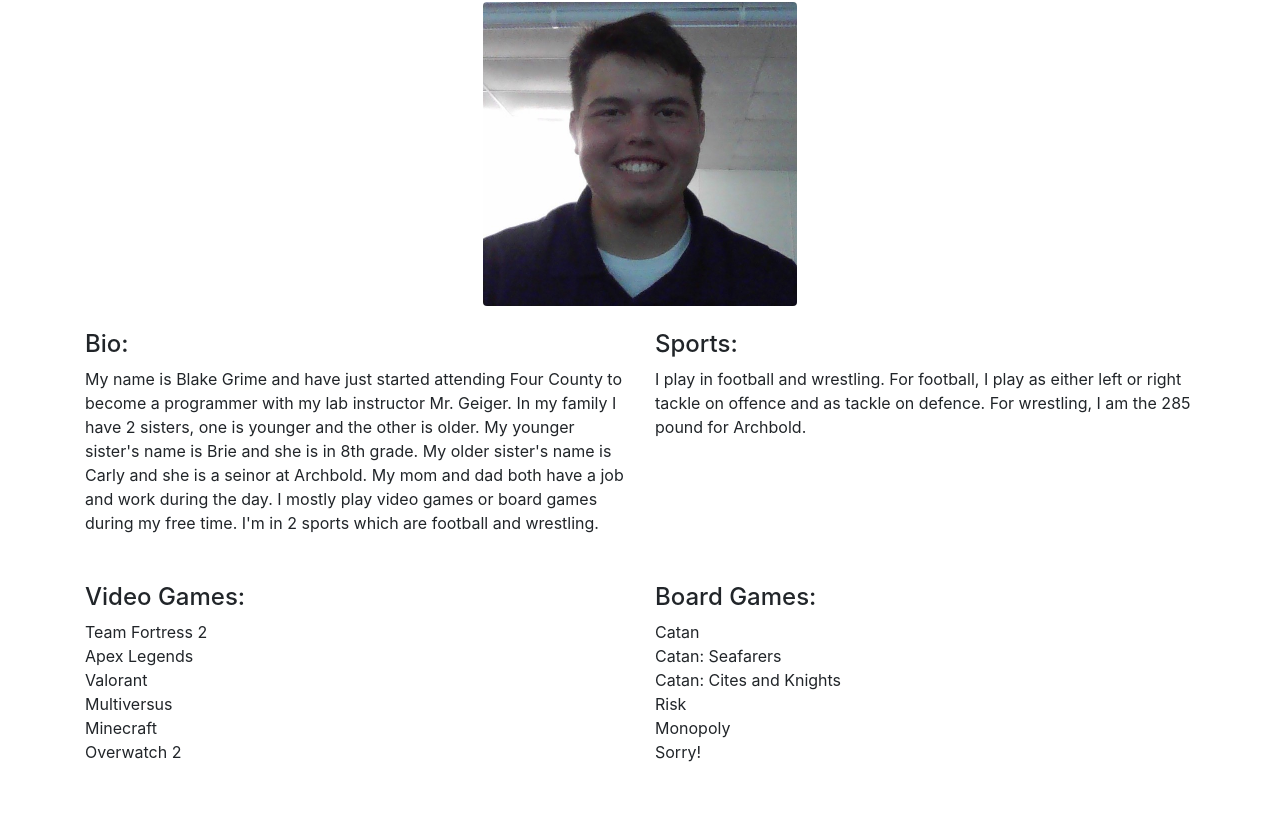
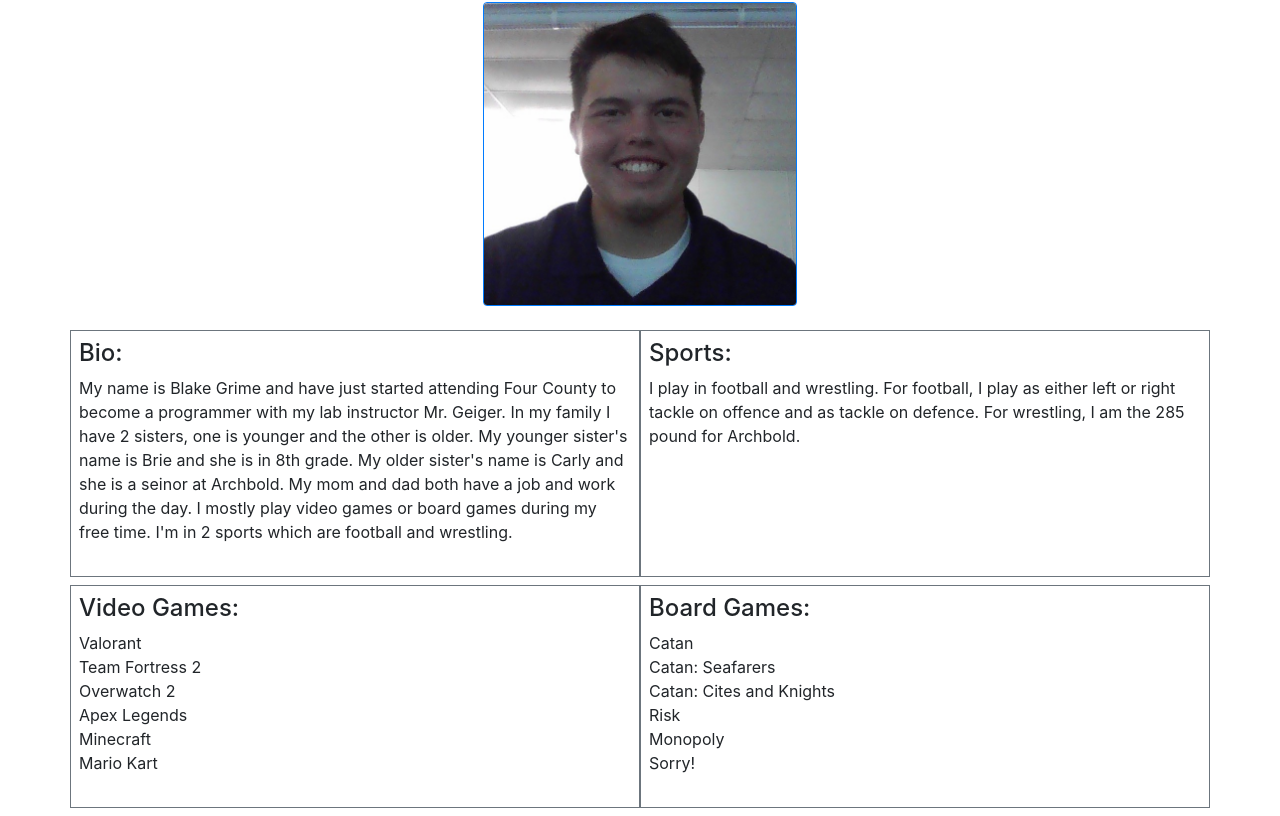
Before and after one commit to fccc-sd/bootstrap-DaChickenLord, a plain HTML site: page index.html in a window 1280 px wide. Shown: the part 110-926 px from the top of the page. Before the commit the page ends 898 px from the top, so only its background shows below. Drawn offline with nearby package versions, Linux system fonts and the light colour scheme.

Commit message:
added borders

```diff
--- a/index.html
+++ b/index.html
@@ -31,7 +31,7 @@
 				<div class="col">
 					<h1>About Blake Grime</h1>
 				   <img src="photo.jpg"
-						class="rounded" alt="..."
+						class="rounded border border-primary" alt="..."
 						width="314"
 						height="304">
 				</div>
@@ -40,7 +40,7 @@
 		<br>
 
 		<div class="row">
-			<div class="col-md">
+			<div class="col-md border border-secondary p-2 mb-2">
 				<h4>Bio:</h4>
 				My name is Blake Grime and have just started attending Four County to become a programmer with my lab instructor Mr. Geiger. In my family I have 2 sisters, one is younger and the other is older. My younger sister's name is Brie and she is in 8th grade. My older sister's name is Carly and she is a seinor at Archbold. My mom and dad both have a job and work during the day. I mostly play video games or board games during my free time. I'm in 2 sports which are football and wrestling.
 			<br><br>
@@ -48,26 +48,24 @@
 
 		<br>
 
-			<div class="col">
+			<div class="col border border-secondary p-2 mb-2">
 				<h4>Sports:</h4>
 				I play in football and wrestling. For football, I play as either left or right tackle on offence and as tackle on defence. For wrestling, I am the 285 pound for Archbold.
 			</div>
 		</div>
 
-		<br>
-
 		<div class = "row">
-			<div class="col-md">
+			<div class="col-md border border-secondary p-2 mb-2">
 				<h4>Video Games:</h4>
+					Valorant<br>
 					Team Fortress 2<br>
+					Overwatch 2<br>
 					Apex Legends<br>
-					Valorant<br>
-					Multiversus<br>
 					Minecraft<br>
-					Overwatch 2<br><br>
+					Mario Kart<br><br>
 			</div>
 
-			<div class="col">
+			<div class="col border border-secondary p-2 mb-2">
 				<h4>Board Games:</h4>
 				Catan<br>
 				Catan: Seafarers<br>
@@ -77,7 +75,10 @@
 				Sorry!<br>
 			</div>
 		</div>
+
+
 	</div>
+
 
 
 
```
